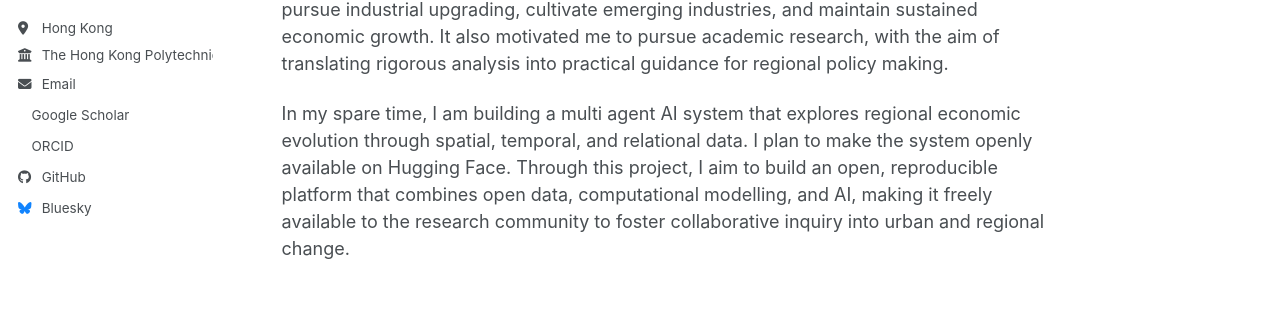
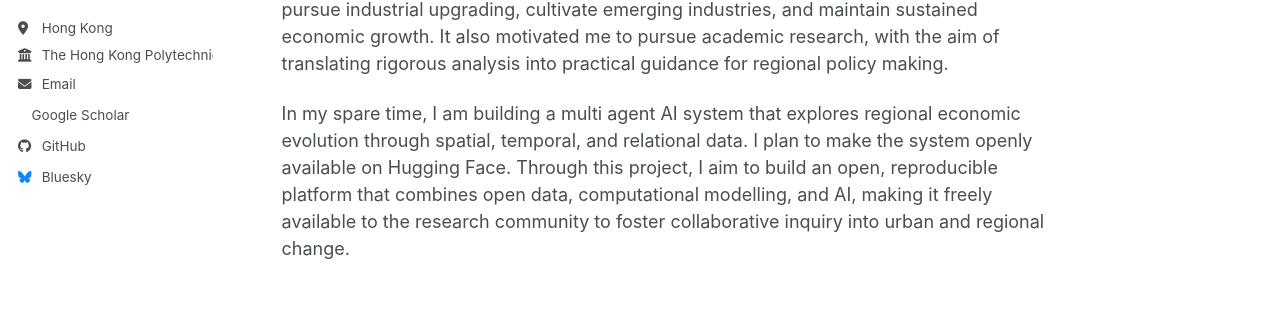
Before and after one commit to geogmm/geogmm.github.io, a Jekyll site: the page built from _pages/about.md, in a window 1280 px wide. Shown: the part 360-689 px from the top of the page. Built offline with Jekyll 4.4.1, drawn with Linux system fonts in a browser that asks for light colours; a style sheet for code colours, icons or effects is not loaded.

Commit message:
Update _config.yml

```diff
--- a/_config.yml
+++ b/_config.yml
@@ -34,10 +34,9 @@ author:
   # Academic websites
   academia         : # URL
   arxiv            : # URL - Update with the correct link to your profile
-  googlescholar    : "https://scholar.google.com/citations?user=PS_CX0AAAAAJ"
+  googlescholar    : "https://scholar.google.com.hk/citations?user=e79IzCUAAAAJ&hl=zh-CN&oi=ao"
   inspire-hep      : # URL
   impactstory      : # URL
-  orcid            : "https://orcid.org/yourorcidurl"
   semantic         : # URL
   ssrn             : # URL
   pubmed           : # ✅ 清空示例内容（改为空即可）
```
